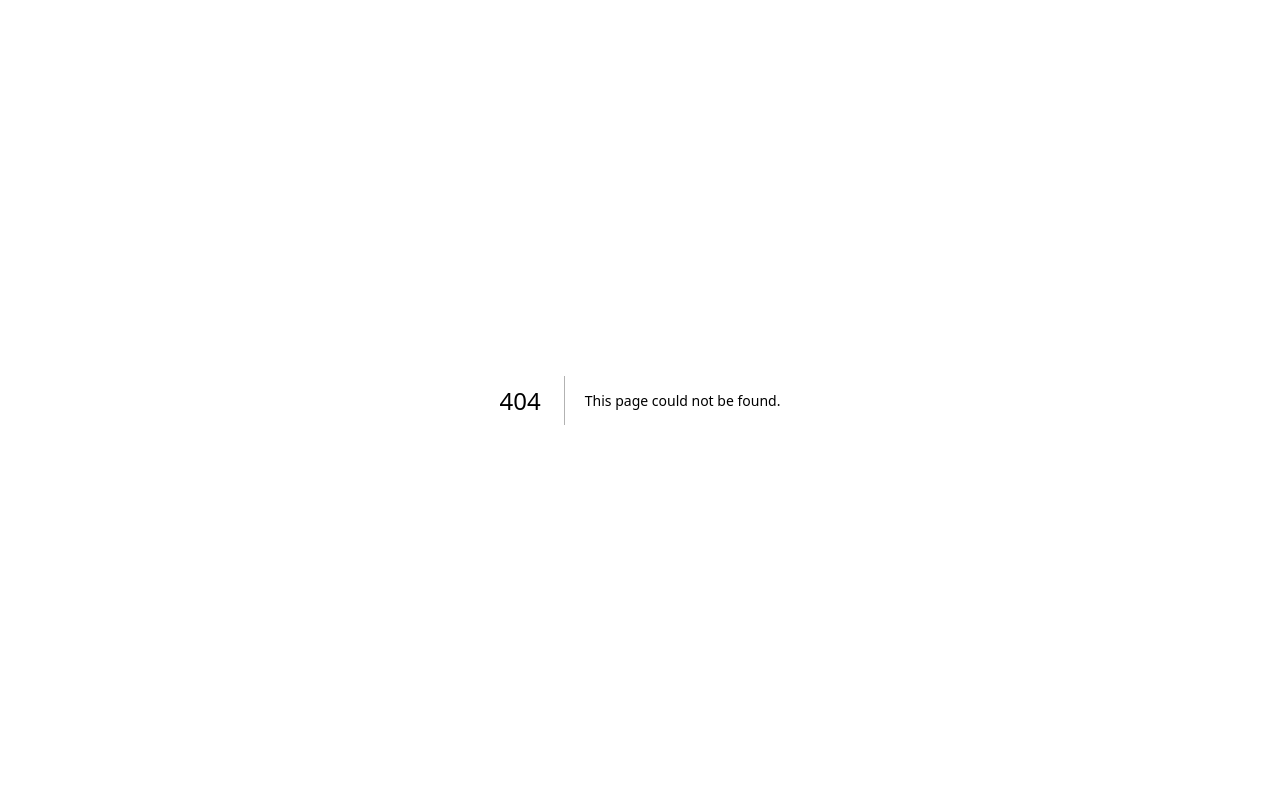
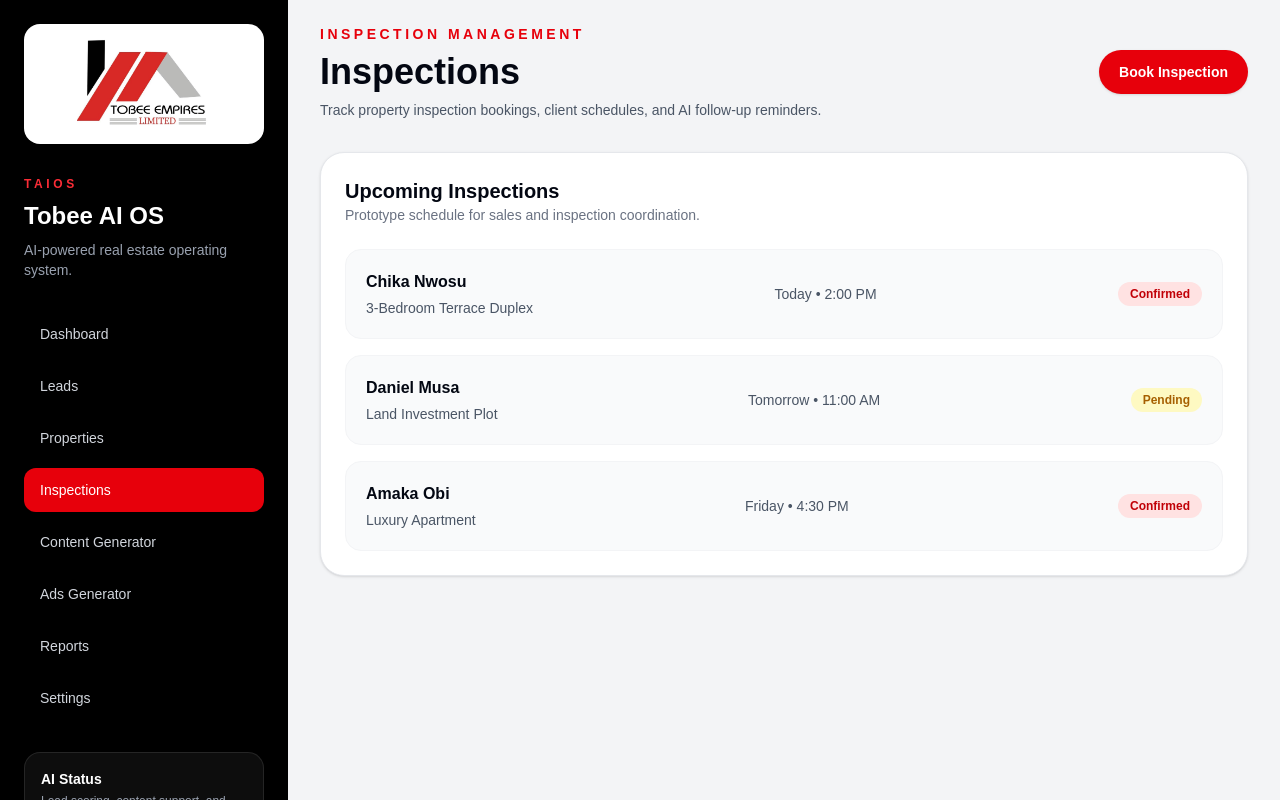
Before and after one commit to taios-dashboard/taios-dashboard, a Next.js app: page /inspections in a window 1280 px wide. Before the commit this address had no page. Built offline with nearby package versions, Linux system fonts and the light colour scheme.

Commit message:
Add inspections page

```diff
--- /dev/null
+++ b/src/app/inspections/page.tsx
@@ -0,0 +1,99 @@
+import Sidebar from "@/components/Sidebar";
+
+const inspections = [
+  {
+    client: "Chika Nwosu",
+    property: "3-Bedroom Terrace Duplex",
+    date: "Today",
+    time: "2:00 PM",
+    status: "Confirmed",
+  },
+  {
+    client: "Daniel Musa",
+    property: "Land Investment Plot",
+    date: "Tomorrow",
+    time: "11:00 AM",
+    status: "Pending",
+  },
+  {
+    client: "Amaka Obi",
+    property: "Luxury Apartment",
+    date: "Friday",
+    time: "4:30 PM",
+    status: "Confirmed",
+  },
+];
+
+export default function InspectionsPage() {
+  return (
+    <main className="min-h-screen bg-gray-100 text-gray-950">
+      <div className="flex">
+        <Sidebar />
+
+        <section className="min-h-screen flex-1 px-5 py-6 lg:px-8">
+          <header className="mb-8 flex flex-col justify-between gap-4 md:flex-row md:items-center">
+            <div>
+              <p className="text-sm font-semibold uppercase tracking-[0.25em] text-red-600">
+                Inspection Management
+              </p>
+              <h1 className="mt-2 text-3xl font-bold text-gray-950 md:text-4xl">
+                Inspections
+              </h1>
+              <p className="mt-2 max-w-2xl text-sm text-gray-600">
+                Track property inspection bookings, client schedules, and AI
+                follow-up reminders.
+              </p>
+            </div>
+
+            <button className="rounded-full bg-red-600 px-5 py-3 text-sm font-bold text-white shadow-sm transition hover:bg-red-700">
+              Book Inspection
+            </button>
+          </header>
+
+          <section className="rounded-3xl border border-gray-200 bg-white p-6 shadow-sm">
+            <div className="mb-6">
+              <h2 className="text-xl font-bold text-gray-950">
+                Upcoming Inspections
+              </h2>
+              <p className="text-sm text-gray-500">
+                Prototype schedule for sales and inspection coordination.
+              </p>
+            </div>
+
+            <div className="space-y-4">
+              {inspections.map((inspection) => (
+                <div
+                  key={`${inspection.client}-${inspection.time}`}
+                  className="flex flex-col justify-between gap-4 rounded-2xl border border-gray-100 bg-gray-50 p-5 md:flex-row md:items-center"
+                >
+                  <div>
+                    <h3 className="font-bold text-gray-950">
+                      {inspection.client}
+                    </h3>
+                    <p className="mt-1 text-sm text-gray-600">
+                      {inspection.property}
+                    </p>
+                  </div>
+
+                  <div className="text-sm text-gray-600">
+                    {inspection.date} • {inspection.time}
+                  </div>
+
+                  <span
+                    className={`w-fit rounded-full px-3 py-1 text-xs font-bold ${
+                      inspection.status === "Confirmed"
+                        ? "bg-red-100 text-red-700"
+                        : "bg-yellow-100 text-yellow-700"
+                    }`}
+                  >
+                    {inspection.status}
+                  </span>
+                </div>
+              ))}
+            </div>
+          </section>
+        </section>
+      </div>
+    </main>
+  );
+}
```
